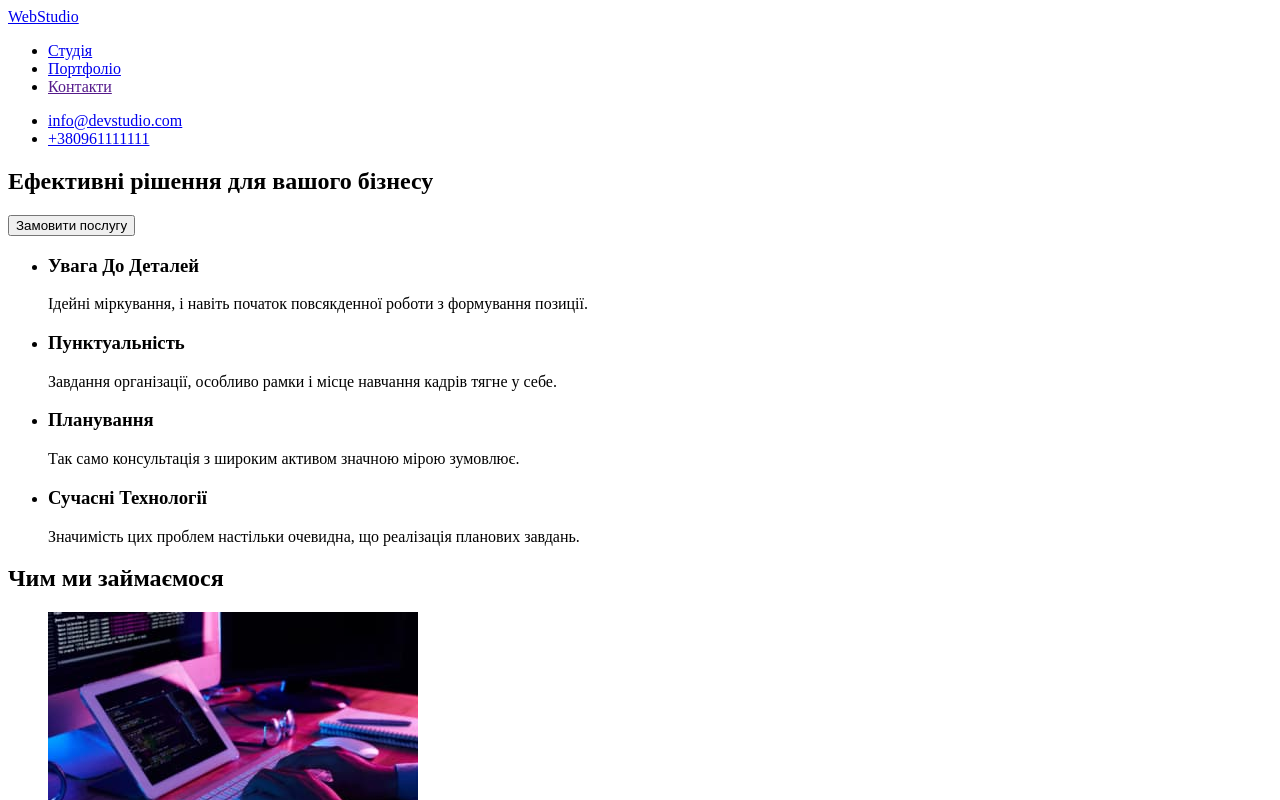
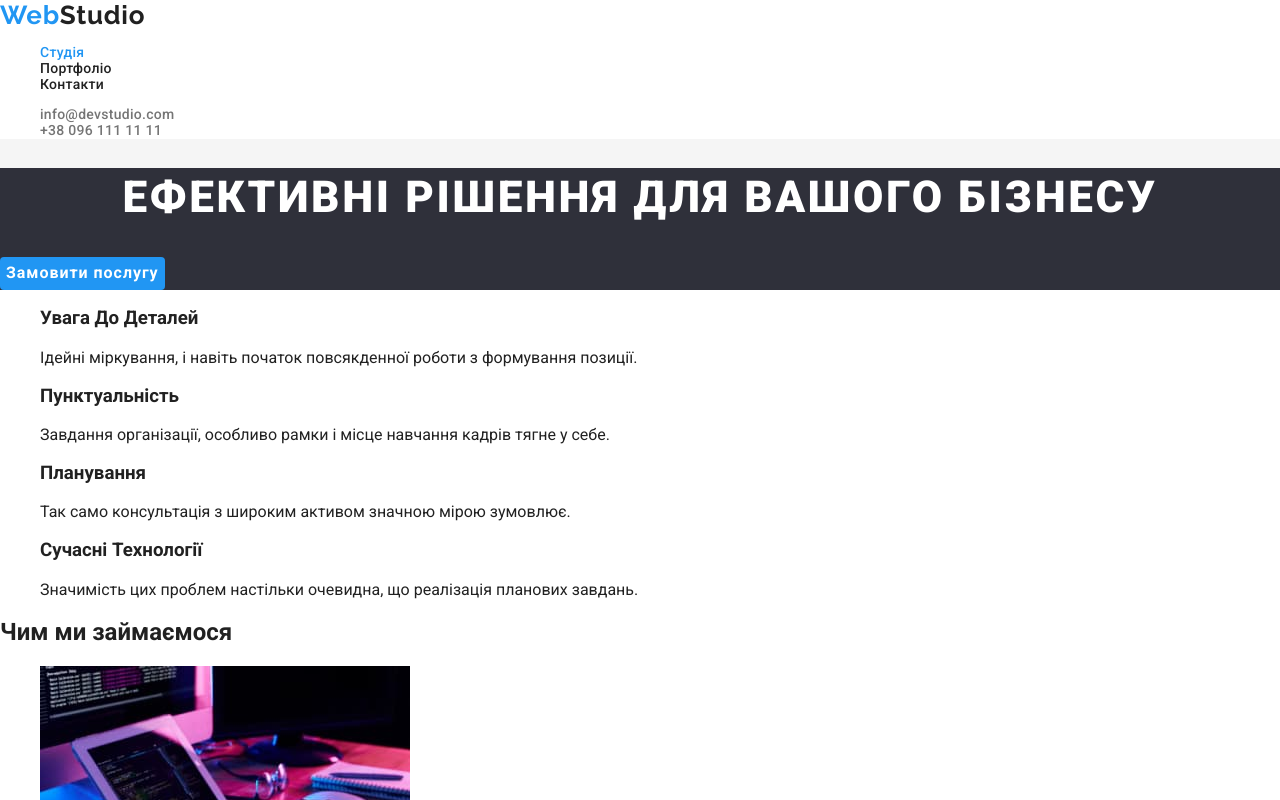
Before and after one commit to Ivan-KLMV/goit-markup-hw-03, a plain HTML site: page index.html in a window 1280 px wide. Shown: the top 800 px of the page. Drawn offline with Linux system fonts and the light colour scheme.

Commit message:
add classes

```diff
--- a/index.html
+++ b/index.html
@@ -5,26 +5,42 @@
     <meta http-equiv="X-UA-Compatible" content="IE=edge" />
     <meta name="viewport" content="width=device-width, initial-scale=1.0" />
     <title>Студія</title>
+    <link rel="preconnect" href="https://fonts.googleapis.com" />
+    <link rel="preconnect" href="https://fonts.gstatic.com" crossorigin />
+    <link
+      href="https://fonts.googleapis.com/css2?family=Raleway:wght@700&family=Roboto:wght@400;500;700;900&display=swap"
+      rel="stylesheet"
+    />
+    <link rel="stylesheet" href="./css/normalize.css" />
+    <link rel="stylesheet" href="./css/styles.css" />
   </head>
   <body>
-    <header>
+    <header class="head">
       <nav>
-        <a href="./index.html">WebStudio</a>
+        <a href="./index.html" class="logo"
+          >Web<span class="logo top">Studio</span></a
+        >
         <ul>
-          <li><a href="./index.html">Студія</a></li>
-          <li><a href="./portfolio.html">Портфоліо</a></li>
-          <li><a href="">Контакти</a></li>
+          <li><a href="./index.html" class="link current">Студія</a></li>
+          <li><a href="./portfolio.html" class="link">Портфоліо</a></li>
+          <li><a href="" class="link">Контакти</a></li>
         </ul>
       </nav>
       <ul>
-        <li><a href="mailto:info@devstudio.com">info@devstudio.com</a></li>
-        <li><a href="tel:+380961111111">+380961111111</a></li>
+        <li>
+          <a href="mailto:info@devstudio.com" class="link contact"
+            >info@devstudio.com</a
+          >
+        </li>
+        <li>
+          <a href="tel:+380961111111" class="link contact">+38 096 111 11 11</a>
+        </li>
       </ul>
     </header>
-    <main>
-      <section>
-        <h1>Ефективні рішення для вашого бізнесу</h1>
-        <button type="button">Замовити послугу</button>
+    <main class="main">
+      <section class="hero">
+        <h1 class="hero-title">Ефективні рішення для вашого бізнесу</h1>
+        <button type="button" class="hero bttn">Замовити послугу</button>
       </section>
       <section>
         <h2 hidden>Наші переваги</h2>
@@ -126,20 +142,31 @@
         </ul>
       </section>
     </main>
-    <footer>
-      <a href="./index.html">WebStudio</a>
-      <address>
+    <footer class="footer">
+      <a href="./index.html" class="logo"
+        >Web<span class="logo bottom">Studio</span></a
+      >
+      <address class="address">
         <ul>
           <li>
             <a
               href="https://goo.gl/maps/kp1o5WoaLA6S5hVg9"
               target="_blank"
               rel="noreferrel noopener"
+              class="link"
               >м. Київ, пр-т Лесі Українки, 26</a
             >
           </li>
-          <li><a href="mailto:info@devstudio.com">info@devstudio.com</a></li>
-          <li><a href="tel:+380961111111">+380961111111</a></li>
+          <li>
+            <a href="mailto:info@devstudio.com" class="link address"
+              >info@devstudio.com</a
+            >
+          </li>
+          <li>
+            <a href="tel:+380961111111" class="link address"
+              >+38 096 111 11 11</a
+            >
+          </li>
         </ul>
       </address>
     </footer>
```
